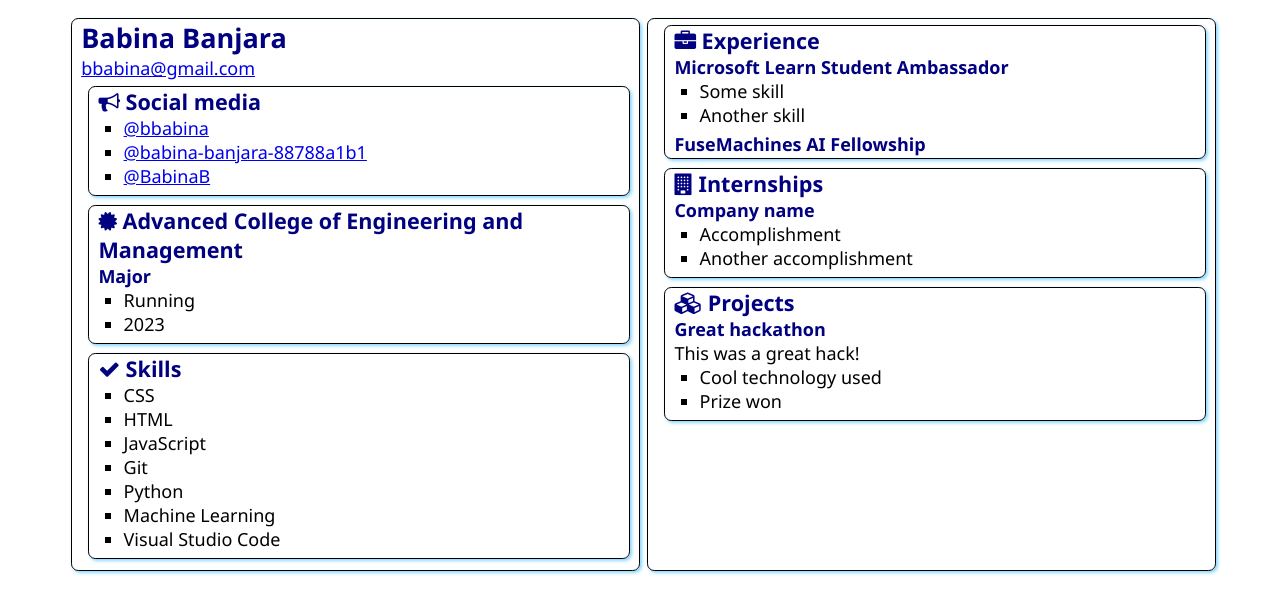
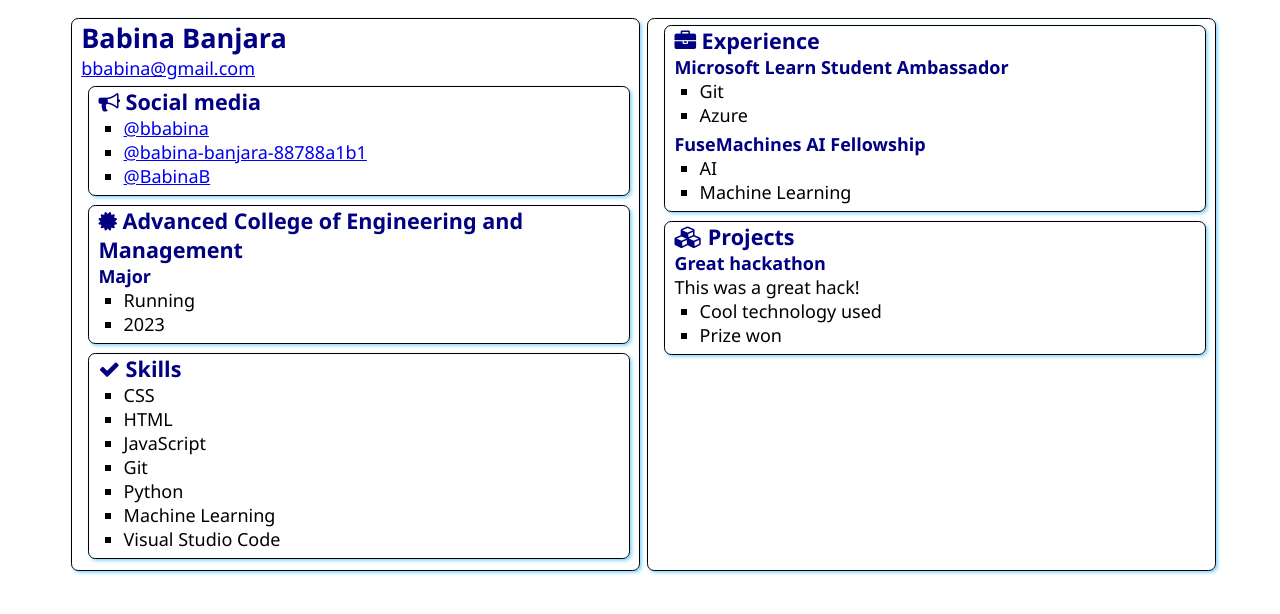
Before and after one commit to bbabina/SATechnicalOnboarding, a plain HTML site: page src/index.html in a window 1280 px wide. Drawn offline with Linux system fonts and the light colour scheme.

Commit message:
Updated details

```diff
--- a/src/index.html
+++ b/src/index.html
@@ -65,23 +65,17 @@
                 </h2>
                 <h3>Microsoft Learn Student Ambassador</h3>
                 <ul>
-                    <li>Some skill</li>
-                    <li>Another skill</li>
+                    <li>Git</li>
+                    <li>Azure</li>
                 </ul>
                 <h3>FuseMachines AI Fellowship</h3>
+                <ul>
+                    <li>AI</li>
+                    <li>Machine Learning</li>
+                </ul>
+
             </section>
-            <section class="box">
-                <h2>
-                    <i class="fa fa-building" aria-hidden="true"></i>
-                    Internships
-                </h2>
 
-                <h3>Company name</h3>
-                <ul>
-                    <li>Accomplishment</li>
-                    <li>Another accomplishment</li>
-                </ul>
-            </section>
             <section class="box">
                 <h2>
                     <i class="fa fa-cubes" aria-hidden="true"></i>
```
